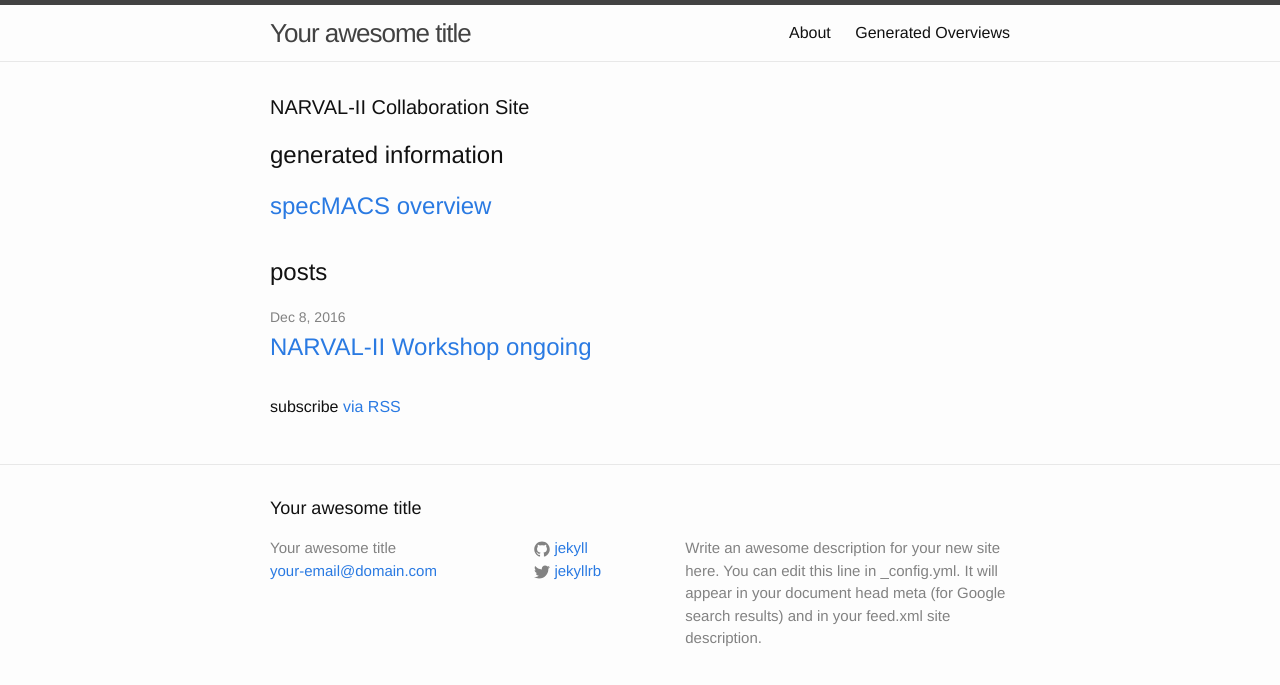
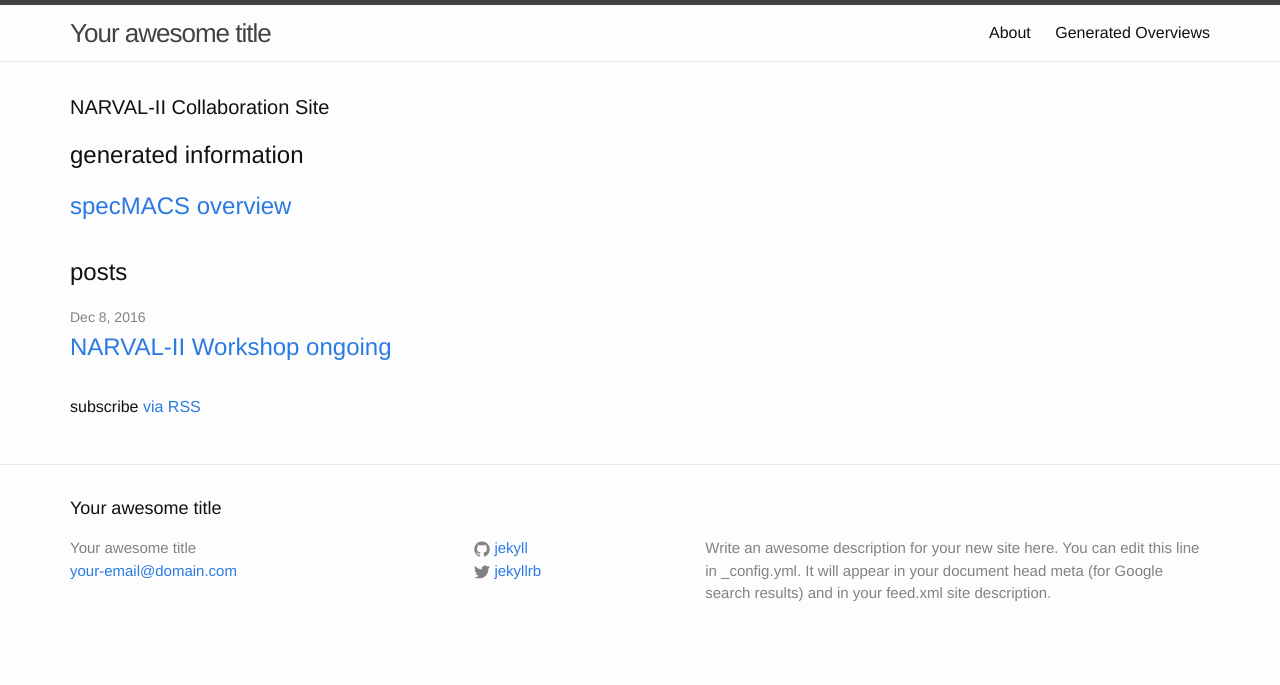
Before and after one commit to Smpljack/common, a Jekyll site: the page built from docs/index.html, in a window 1280 px wide. Shown: the top 685 px of the page. Built offline with Jekyll 4.4.1, drawn with Linux system fonts in a browser that asks for light colours.

Commit message:
widened page layout

```diff
--- a/docs/_sass/_base.scss
+++ b/docs/_sass/_base.scss
@@ -154,8 +154,8 @@ pre {
  * Wrapper
  */
 .wrapper {
-    max-width: -webkit-calc(800px - (#{$spacing-unit} * 2));
-    max-width:         calc(800px - (#{$spacing-unit} * 2));
+    max-width: -webkit-calc(1200px - (#{$spacing-unit} * 2));
+    max-width:         calc(1200px - (#{$spacing-unit} * 2));
     margin-right: auto;
     margin-left: auto;
     padding-right: $spacing-unit;
@@ -163,8 +163,8 @@ pre {
     @extend %clearfix;
 
     @include media-query($on-laptop) {
-        max-width: -webkit-calc(800px - (#{$spacing-unit}));
-        max-width:         calc(800px - (#{$spacing-unit}));
+        max-width: -webkit-calc(1200px - (#{$spacing-unit}));
+        max-width:         calc(1200px - (#{$spacing-unit}));
         padding-right: $spacing-unit / 2;
         padding-left: $spacing-unit / 2;
     }
```
